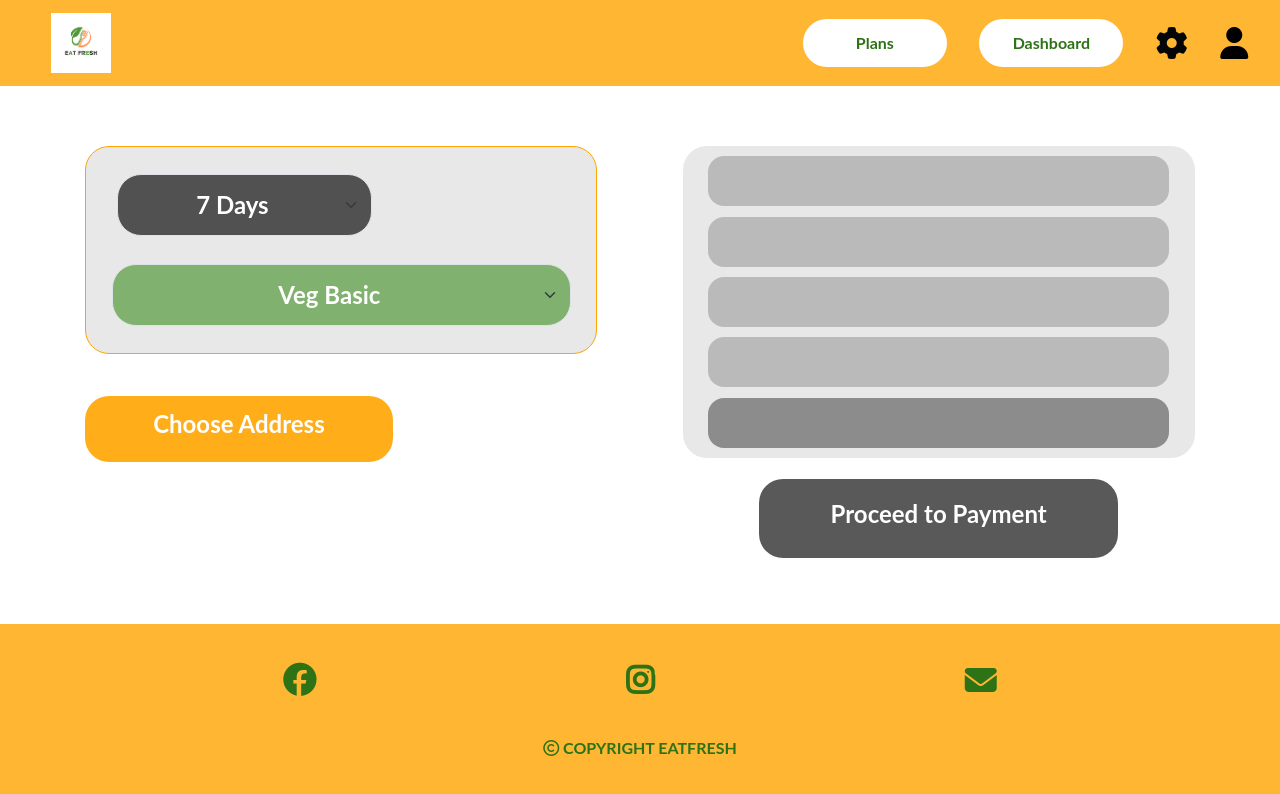
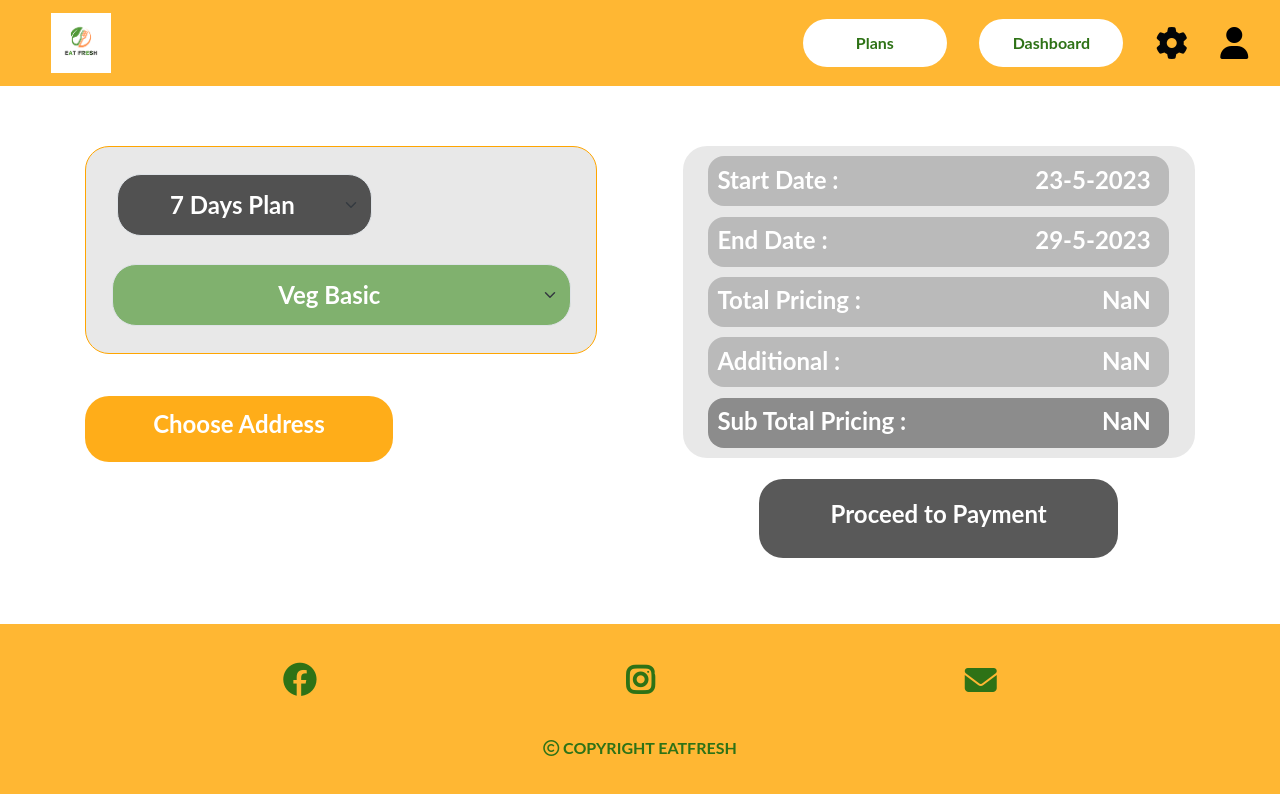
Before and after one commit to Globetrottercode/react_eat_fresh, a React (Create React App) app: page /plans/1/checkout in a window 1280 px wide. Shown: the top 794 px of the page. Built offline with nearby package versions, Linux system fonts and the light colour scheme.

Commit message:
checkout.js completed with all pricing logic

```diff
--- a/src/css/planinfo.module.css
+++ b/src/css/planinfo.module.css
@@ -297,8 +297,15 @@
   width: 90%;
   background-color: rgba(0, 0, 0, 0.2);
   border-radius: 2vh;
+  color: white;
+  display: flex;
+  justify-content: space-between;
 }
-
+.checkoutPricingCard > div > h3 {
+  margin-top: 2%;
+  margin-left: 2%;
+  margin-right: 4%;
+}
 .planDropDown {
   height: 30%;
   width: 90%;
--- a/src/daysPlan/calPricing.js
+++ b/src/daysPlan/calPricing.js
@@ -1,8 +1,8 @@
 let pricing = {
-  vegBasic: 3900,
-  vegPremium: 5100,
-  nonVegBasic: 4500,
-  nonVegPremium: 6000,
+  vegBasic: 3640,
+  vegPremium: 4760,
+  nonVegBasic: 4200,
+  nonVegPremium: 5600,
   customize: 6500,
 };
 let discount = {
@@ -28,6 +28,6 @@ function calculatePrice(planType, days) {
   };
 }
 
-console.log(calculatePrice("vegBasic", "6"));
+console.log(calculatePrice("vegBasic", "28"));
 
 export default calculatePrice;
--- a/src/index.js
+++ b/src/index.js
@@ -10,6 +10,8 @@ const store = createStore(
   window.__REDUX_DEVTOOLS_EXTENSION__ && window.__REDUX_DEVTOOLS_EXTENSION__()
 );
 
+const days = document.getElementById("days");
+console.log(days, "ok");
 const rootElement = document.getElementById("root");
 const root = createRoot(rootElement);
 
--- a/src/mealsData/pricing.js
+++ b/src/mealsData/pricing.js
@@ -4,30 +4,35 @@ let pricing = {
     14: "10% OFF / PER DAY ",
     28: "15% OFF / PER DAY ",
     custom: "INR 130 / PER DAY ",
+    cost: 3900,
   },
   vegPremium: {
     7: "5% OFF / PER DAY ",
     14: "10% OFF / PER DAY ",
     28: "15% OFF / PER DAY ",
     custom: "INR 170 / PER DAY ",
+    cost: 5100,
   },
   nonVegBasic: {
     7: "5% OFF / PER DAY ",
     14: "10% OFF / PER DAY ",
     28: "15% OFF / PER DAY ",
     custom: "INR 150 / PER DAY ",
+    cost: 4500,
   },
   nonVegPremium: {
     7: "5% OFF / PER DAY ",
     14: "10% OFF / PER DAY ",
     28: "15% OFF / PER DAY ",
     custom: "INR 200 / PER DAY ",
+    cost: 6000,
   },
   customize: {
     7: "5% OFF / PER DAY ",
     14: "10% OFF / PER DAY ",
     28: "15% OFF / PER DAY ",
     custom: "INR 215 / PER DAY ",
+    cost: 6500,
   },
 };
 
--- a/src/pages/checkout.js
+++ b/src/pages/checkout.js
@@ -2,36 +2,86 @@ import TopNavbar from "../components/TopNavbar";
 import Footer from "../components/Footer";
 import infoStyles from "../css/planinfo.module.css";
 import { useNavigate, useParams } from "react-router-dom";
+import { useRef, useEffect, useState } from "react";
+import getStartAndEnd from "../daysPlan/startAndEnd";
+import calculatePrice from "../daysPlan/calPricing";
 import "../css/styles.css";
 
-let plansIndex = {
-  vegBasic: 0,
-  vegPremium: 1,
-  nonVegBasic: 2,
-  nonVegPremium: 3,
-};
+let allPlans = [
+  ["vegBasic", "Veg Basic"],
+  ["vegPremium", "Veg Premium"],
+  ["nonVegBasic", "Non Veg Basic"],
+  ["nonVegPremium", "Non Veg Premium"],
+];
 
 function Checkout() {
+  let [selectedDays, setSelectedDays] = useState("7"); //setting state for selected Days
+  let startAndEnd = getStartAndEnd(selectedDays); // getting start and end date
+  let start = startAndEnd[0];
+  let end = startAndEnd[1];
+  let ref = useRef(null);
   let navigate = useNavigate();
   let { planType } = useParams();
+  let [selectedPlan, setSelectedPlan] = useState(planType);
+  let charges = calculatePrice(selectedPlan, selectedDays); // getting prices based on selected fields
+  useEffect(() => {
+    console.log(selectedDays);
+    startAndEnd = getStartAndEnd(selectedDays);
+    charges = calculatePrice(selectedPlan, selectedDays);
+    console.log(charges);
+    console.log(startAndEnd);
+    start = startAndEnd[0];
+    end = startAndEnd[1];
+    let days = document.getElementById("days");
+    console.log(days.options.selectedIndex);
+  }, [selectedDays, selectedPlan]);
   return (
     <>
       <TopNavbar />
       <div className={infoStyles.body}>
         <div className={infoStyles.checkoutLeft}>
           <div className={infoStyles.planSelectCard}>
-            <select className="form-select daysDropDown" name="cars" id="cars">
-              <option value="volvo">7 Days</option>
-              <option value="saab">14 Days</option>
-              <option value="opel">28 Days</option>
-              <option value="audi">Custom Days</option>
+            <select
+              onChange={(e) => {
+                setSelectedDays(e.target.value);
+              }}
+              ref={ref}
+              className="form-select daysDropDown"
+              name="cars"
+              id="days"
+            >
+              <option value="7">7 Days Plan</option>
+              <option value="14">14 Days Plan</option>
+              <option value="28">28 Days Plan</option>
+              <option value="1"> custom 1 day</option>
+              <option value="2"> custom 2 day</option>
+              <option value="3"> custom 3 day</option>
+              <option value="4"> custom 4 day</option>
+              <option value="5"> custom 5 day</option>
+              <option value="6"> custom 6 day</option>
             </select>
-            <select className="form-select plansDropDown" name="cars" id="cars">
-              <option value="vegBasic">Veg Basic</option>
-              <option value="vegPremium">Veg Premium</option>
-              <option value="nonVegBasic">Non Veg Basic</option>
-              <option value="nonVegPremium">Non Veg Premium</option>
-              <option value="Customize">Customize</option>
+            <select
+              onChange={(e) => {
+                console.log(e.target.value, "planooooooooooo");
+                setSelectedPlan(e.target.value);
+              }}
+              className="form-select plansDropDown"
+              name="cars"
+              id="plans"
+            >
+              {allPlans.map((plan) => {
+                if (plan[0] === planType) {
+                  return (
+                    <option selected value={plan[0]}>
+                      {" "}
+                      {/* adding selected field from urlParams */}
+                      {plan[1]}
+                    </option>
+                  );
+                } else {
+                  return <option value={plan[0]}>{plan[1]}</option>;
+                }
+              })}
             </select>
           </div>
           <div className={infoStyles.checkoutAddr}>
@@ -42,11 +92,28 @@ function Checkout() {
         </div>
         <div className={infoStyles.checkoutRight}>
           <div className={infoStyles.checkoutPricingCard}>
-            <div></div>
-            <div></div>
-            <div></div>
-            <div></div>
-            <div style={{ backgroundColor: "rgba(0, 0, 0, 0.4)" }}></div>
+            <div>
+              <h3>Start Date :</h3>
+              <h3>{start}</h3>
+            </div>
+            <div>
+              {" "}
+              <h3>End Date :</h3>
+              <h3>{end}</h3>
+            </div>
+            <div>
+              {" "}
+              <h3>Total Pricing :</h3>
+              <h3>{charges.total}</h3>
+            </div>
+            <div>
+              <h3>Additional :</h3>
+              <h3>{charges.additional}</h3>
+            </div>
+            <div style={{ backgroundColor: "rgba(0, 0, 0, 0.4)" }}>
+              <h3>Sub Total Pricing :</h3>
+              <h3>{charges.subtotal}</h3>
+            </div>
           </div>
           <div className={infoStyles.checkoutPayment}>
             <div type="button">
```
Also changed, not shown: src/mealsData/nonVegPremiumData.js (deleted), src/mealsData/vegBasicData.js (deleted), src/mealsData/vegPremiumData.js (deleted).
